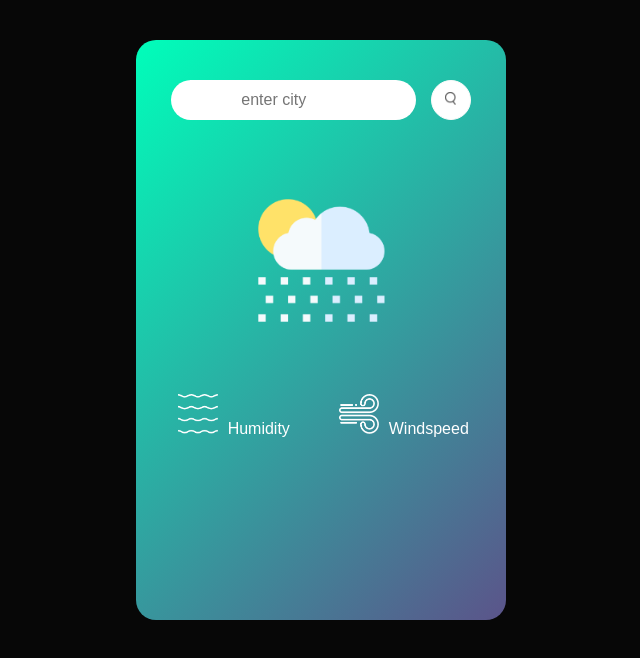
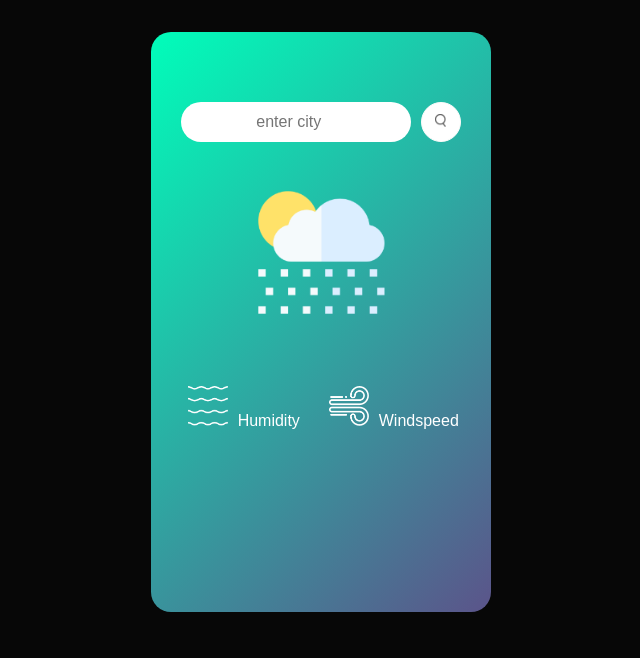
Before and after one commit to prince161820/Weather_predictor, a plain HTML site: page index.html in a window 1280 px wide. Shown: the whole page, without its empty margins (319-959 px from the left). Drawn offline with Linux system fonts and the light colour scheme; no server answers.

Commit message:
Update 3_tt.css

```diff
--- a/3_tt.css
+++ b/3_tt.css
@@ -10,24 +10,27 @@
 
 .card{
 
-   width: 370px;
+   width: 340px;
     height: 580px;
     background: linear-gradient(135deg, #00feba, #5b548a);
     color: #fff;
    margin: auto;
-   margin-top: 40px;
+   margin-top: 32px;
     border-radius: 20px;
-    padding: 40px 35px;
+    padding: 40px 30px;
     text-align: center;
+}
+.search{
+     margin-top: 30px;
 }
 
 #txt{
        border:0px;
        outline: 0px;
-     width: 245px;
+     width: 230px;
       height: 40px;
       border-radius: 20px;
-      padding-left: 70px;
+      padding-left: 75px;
       font-size: medium;
 
 }
@@ -39,13 +42,14 @@
 button{
        width: 40px;
        height: 40px;
-       margin-left: 10px;
+       margin-left: 5px;
      background-color: white;
      border-radius: 50px;
      border: 1px solid rgb(251, 251, 250);
 }
+
 .weather-icon{
-     margin-top: 50px;
+     margin-top: 20px;
      width: 180px;
      height: 180px;
      padding: 0px;
@@ -66,7 +70,7 @@ button{
 #windimg{
      width: 40px;
      height: 40px;
-     margin-left: 40px;
+     margin-left: 20px;
 }
 #humidimg{
     width: 40px;
@@ -83,7 +87,7 @@ button{
 }
 #hd1{
      font-weight: bolder;
-     font-size: large;
+     font-size: larger;
 
 }
 #hd2{
```
